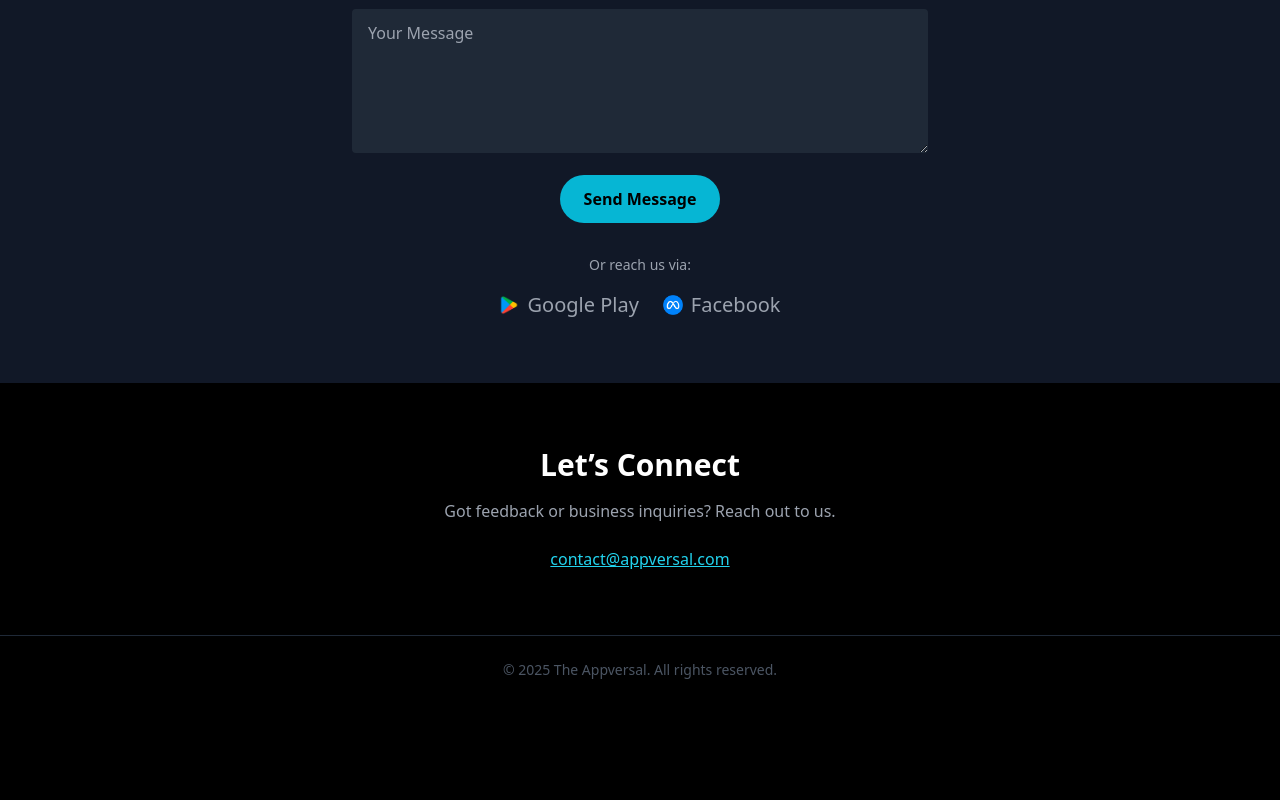
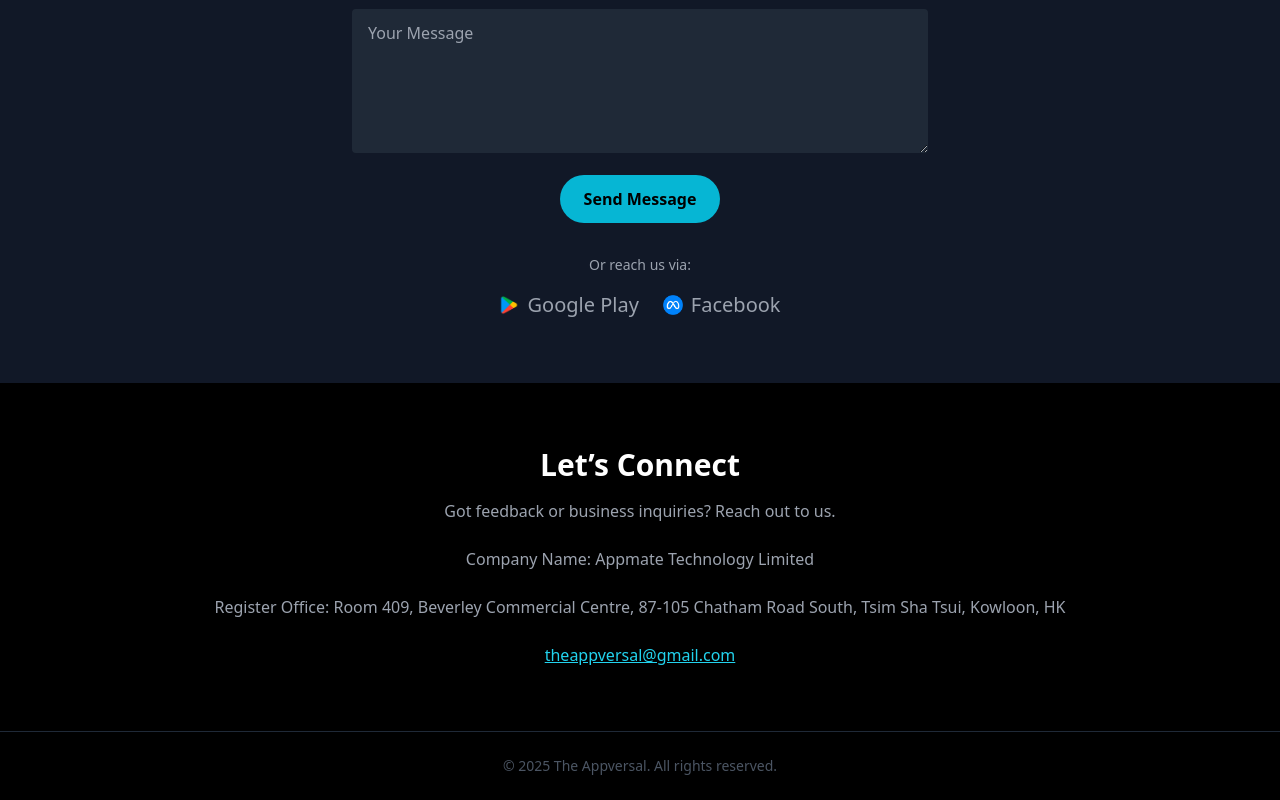
Before and after one commit to dat036/appversal-web, a React (Vite) app: page / in a window 1280 px wide. Shown: the part 2048-2848 px from the top of the page. Before the commit the page ends 2752 px from the top, so only its background shows below. Built offline with nearby package versions, Linux system fonts and the light colour scheme.

Commit message:
add company address

```diff
--- a/src/App.jsx
+++ b/src/App.jsx
@@ -158,7 +158,9 @@ export default function App() {
   <section id="contact" className="py-16 px-6 text-center">
         <h3 className="text-3xl font-bold text-white mb-4">Let’s Connect</h3>
         <p className="text-gray-400 mb-6">Got feedback or business inquiries? Reach out to us.</p>
-        <a href="mailto:theappversal@gmail.com" className="text-cyan-400 underline">contact@appversal.com</a>
+        <p className="text-gray-400 mb-6">Company Name:  Appmate Technology Limited</p>
+        <p className="text-gray-400 mb-6">Register Office:  Room 409, Beverley Commercial Centre, 87-105 Chatham Road South, Tsim Sha Tsui, Kowloon, HK</p>
+        <a href="mailto:theappversal@gmail.com" className="text-cyan-400 underline">theappversal@gmail.com</a>
       </section>
 
       <footer className="py-6 text-center text-gray-600 text-sm border-t border-gray-800">
```
